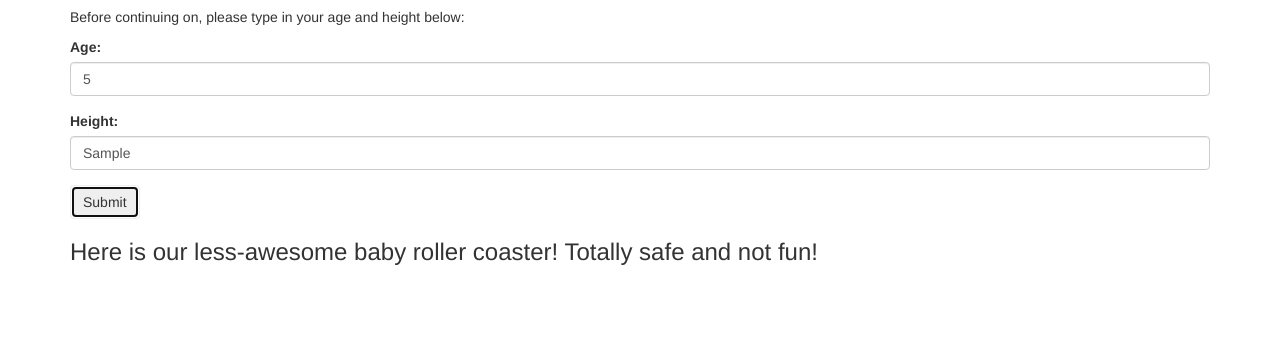
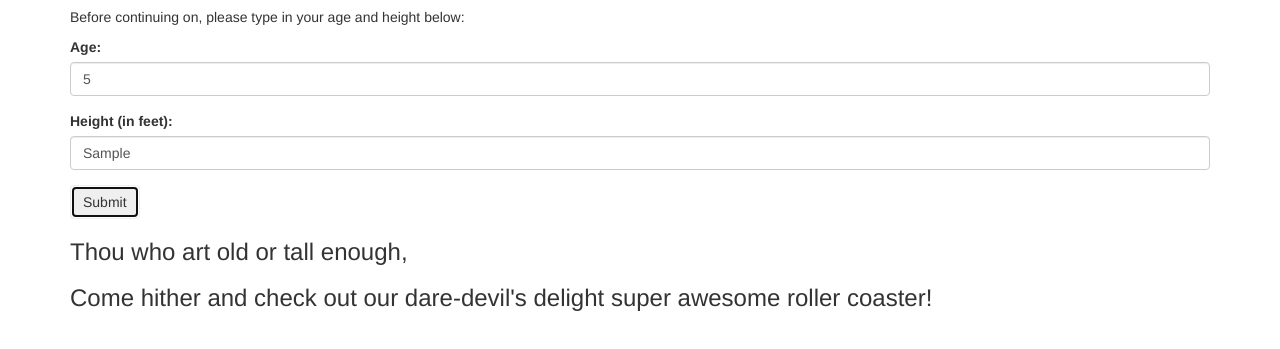
Before and after one commit to psivilay/amusement-park, a plain HTML site: page index.html in a window 1280 px wide. Both pictures are taken after typing "5", "Sample" into the empty fields and a click on the button "Submit". Shown: the part 63-412 px from the top of the page. Drawn offline with Linux system fonts and the light colour scheme.

Commit message:
Add or condition for height

```diff
--- a/index.html
+++ b/index.html
@@ -20,14 +20,15 @@
         </div>
 
         <div class="form-group">
-          <label for="user-height">Height:</label>
+          <label for="user-height">Height (in feet):</label>
           <input id="user-height" class="form-control" type="text">
         </div>
         <button class="btn" type="submit">Submit</button>
       </form>
 
       <div id="older-taller-ride">
-        <h3>Come check out our dare-devil's delight super awesome roller coaster!</h3>
+        <h3>Thou who art old or tall enough,<h3>
+        <h3>Come hither and check out our dare-devil's delight super awesome roller coaster!</h3>
       </div>
 
       <div id="baby-ride">
--- a/js/scripts.js
+++ b/js/scripts.js
@@ -2,13 +2,13 @@ $(document).ready(function() {
   $("#user-info").submit(function(event) {
     event.preventDefault();
     var age = parseInt($("#user-age").val());
-    var height = parseInt($("user-height").val());
+    var height = $("#user-height").val();
 
-    if (age >= 16) {
+    if (age >= 16 || height >= "5") {
       $("#older-taller-ride").show();
       $("#baby-ride").hide();
     } else {
-      alert("Sorry! You're not old enough. But here's something we think you can handle...lol");
+      alert("Sorry! You're not old enough or tall enough. But here's something we think you can handle...lol");
       $("#older-taller-ride").hide();
       $("#baby-ride").show();
     }
```
